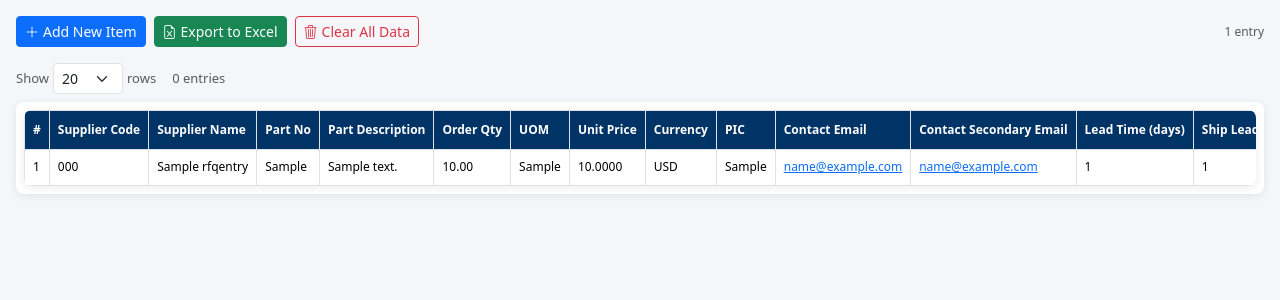
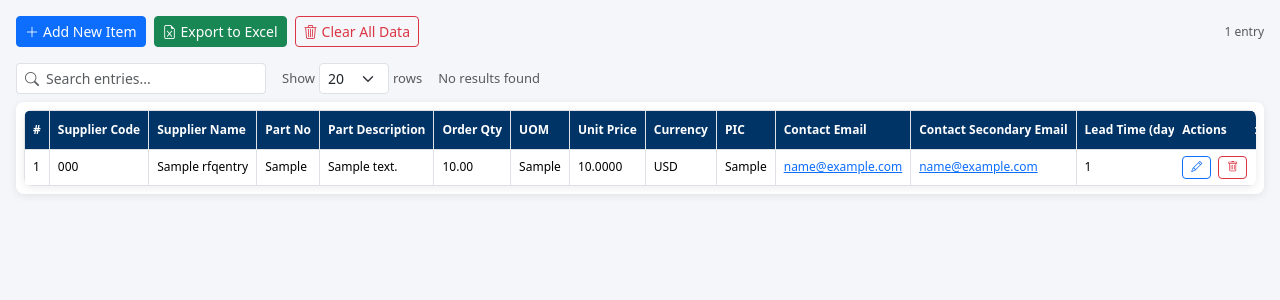
Before and after one commit to abishek-v-git/ZRFQ-tracker, a Django app: page / in a window 1280 px wide. Shown: the part 56-356 px from the top of the page. Run offline with Django 4.2, Linux system fonts and the light colour scheme; a user stored in the database is signed in; tables that the repository leaves empty hold one stand-in row (values such as "Sample post").

Commit message:
made actions sticky to the right + added search

```diff
--- a/tracker/templates/tracker/base.html
+++ b/tracker/templates/tracker/base.html
@@ -50,6 +50,28 @@
             padding-bottom: 4px;
             margin-bottom: 10px;
         }
+
+        /* Sticky Last Column (Actions) */
+        table.rfq-table th:last-child,
+        table.rfq-table td:last-child {
+            position: sticky;
+            right: 0;
+            border-left: 1px solid #dee2e6;
+            box-shadow: -2px 0 5px rgba(0,0,0,0.05);
+        }
+        table.rfq-table th:last-child {
+            z-index: 10; /* Above regular sticky header (z-index 2) */
+            background: #003366 !important;
+        }
+        table.rfq-table td:last-child {
+            z-index: 5;
+            background: #fff;
+        }
+        table.rfq-table tbody tr:hover td:last-child {
+            background: #eef3fb;
+        }
+        /* Handle z-index for the highlighted MFR column so it doesn't overlap sticky actions */
+        .col-mfr-pn { position: relative; z-index: 1; }
     </style>
 </head>
 <body>
--- a/tracker/templates/tracker/rfq_list.html
+++ b/tracker/templates/tracker/rfq_list.html
@@ -29,6 +29,12 @@
 
 <!-- Pagination Controls (top) -->
 <div class="d-flex align-items-center gap-3 mb-2" style="font-size:13px;">
+    <!-- Search Bar -->
+    <div class="input-group input-group-sm" style="width:250px;">
+        <span class="input-group-text bg-white border-end-0"><i class="bi bi-search text-muted"></i></span>
+        <input type="text" id="tableSearch" class="form-control border-start-0 ps-0" placeholder="Search entries...">
+    </div>
+
     <div class="d-flex align-items-center gap-1">
         <label for="pageSizeSelect" class="text-muted mb-0">Show</label>
         <select id="pageSizeSelect" class="form-select form-select-sm" style="width:70px;">
@@ -404,62 +410,63 @@ document.getElementById('bulkFileInput').addEventListener('change', function() {
     new bootstrap.Modal(document.getElementById('addModal')).show();
 {% endif %}
 
-// ── Client-side Pagination ──────────────────────────────────────
+// ── Client-side Pagination & Search ──────────────────────────────
 (function() {
     const table = document.querySelector('.rfq-table tbody');
-    const rows = Array.from(table.querySelectorAll('tr:not(:last-child)'));  // exclude empty-state row
+    const allRows = Array.from(table.querySelectorAll('tr:not(:last-child)'));  // exclude empty-state row
     const emptyRow = table.querySelector('tr:last-child');
     const sizeSelect = document.getElementById('pageSizeSelect');
+    const searchInput = document.getElementById('tableSearch');
     const pageInfo = document.getElementById('pageInfo');
     const pageNavTop = document.getElementById('pageNav');
     const pageNavBottom = document.getElementById('pageNavBottom');
+
+    let filteredRows = allRows;
     let currentPage = 1;
     let pageSize = 20;
 
-    // Check if we actually have data rows (not just the empty-state row)
-    const hasData = rows.length > 0 && !(rows.length === 1 && rows[0].querySelector('td[colspan]'));
-    if (!hasData) {
-        pageInfo.textContent = '0 entries';
-        return;
-    }
-
     function totalPages() {
         if (pageSize === 'all') return 1;
-        return Math.ceil(rows.length / pageSize);
+        return Math.ceil(filteredRows.length / pageSize);
     }
 
     function render() {
-        const total = rows.length;
+        const total = filteredRows.length;
         const tp = totalPages();
         if (currentPage > tp) currentPage = tp;
         if (currentPage < 1) currentPage = 1;
 
-        // Show / hide rows
-        rows.forEach(function(row, i) {
+        // Hide ALL rows first
+        allRows.forEach(r => r.style.display = 'none');
+
+        // Show only the ones for current page
+        filteredRows.forEach(function(row, i) {
             if (pageSize === 'all') {
                 row.style.display = '';
             } else {
                 const start = (currentPage - 1) * pageSize;
                 const end = start + pageSize;
-                row.style.display = (i >= start && i < end) ? '' : 'none';
+                if (i >= start && i < end) row.style.display = '';
             }
         });
 
-        // Hide empty row if we have data
-        if (emptyRow && emptyRow.querySelector('td[colspan]')) {
-            emptyRow.style.display = 'none';
+        // Toggle empty row visibility
+        if (emptyRow) {
+            emptyRow.style.display = (total === 0) ? '' : 'none';
         }
 
         // Page info
-        if (pageSize === 'all') {
+        if (total === 0) {
+            pageInfo.textContent = 'No results found';
+        } else if (pageSize === 'all') {
             pageInfo.textContent = 'Showing all ' + total + ' entries';
         } else {
             const start = (currentPage - 1) * pageSize + 1;
             const end = Math.min(currentPage * pageSize, total);
-            pageInfo.textContent = 'Showing ' + start + '–' + end + ' of ' + total + ' entries';
+            pageInfo.textContent = 'Showing ' + start + '–' + end + ' of ' + total + (filteredRows.length < allRows.length ? ' entries (filtered)' : ' entries');
         }
 
-        // Build page nav buttons
+        // Build navigation
         buildNav(pageNavTop, tp);
         buildNav(pageNavBottom, tp);
     }
@@ -467,11 +474,7 @@ document.getElementById('bulkFileInput').addEventListener('change', function() {
     function buildNav(container, tp) {
         container.innerHTML = '';
         if (tp <= 1) return;
-
-        // Prev
         addBtn(container, '‹', currentPage > 1, function() { currentPage--; render(); });
-
-        // Page numbers (show max 7 with ellipsis)
         var pages = [];
         if (tp <= 7) {
             for (var i = 1; i <= tp; i++) pages.push(i);
@@ -484,7 +487,6 @@ document.getElementById('bulkFileInput').addEventListener('change', function() {
             if (currentPage < tp - 2) pages.push('...');
             pages.push(tp);
         }
-
         pages.forEach(function(p) {
             if (p === '...') {
                 var span = document.createElement('span');
@@ -495,8 +497,6 @@ document.getElementById('bulkFileInput').addEventListener('change', function() {
                 addBtn(container, p, true, function() { currentPage = p; render(); }, p === currentPage);
             }
         });
-
-        // Next
         addBtn(container, '›', currentPage < tp, function() { currentPage++; render(); });
     }
 
@@ -518,6 +518,19 @@ document.getElementById('bulkFileInput').addEventListener('change', function() {
         render();
     });
 
+    searchInput.addEventListener('input', function() {
+        const query = this.value.toLowerCase().trim();
+        if (!query) {
+            filteredRows = allRows;
+        } else {
+            filteredRows = allRows.filter(row => {
+                return row.textContent.toLowerCase().includes(query);
+            });
+        }
+        currentPage = 1;
+        render();
+    });
+
     render();
 })();
 </script>
```
